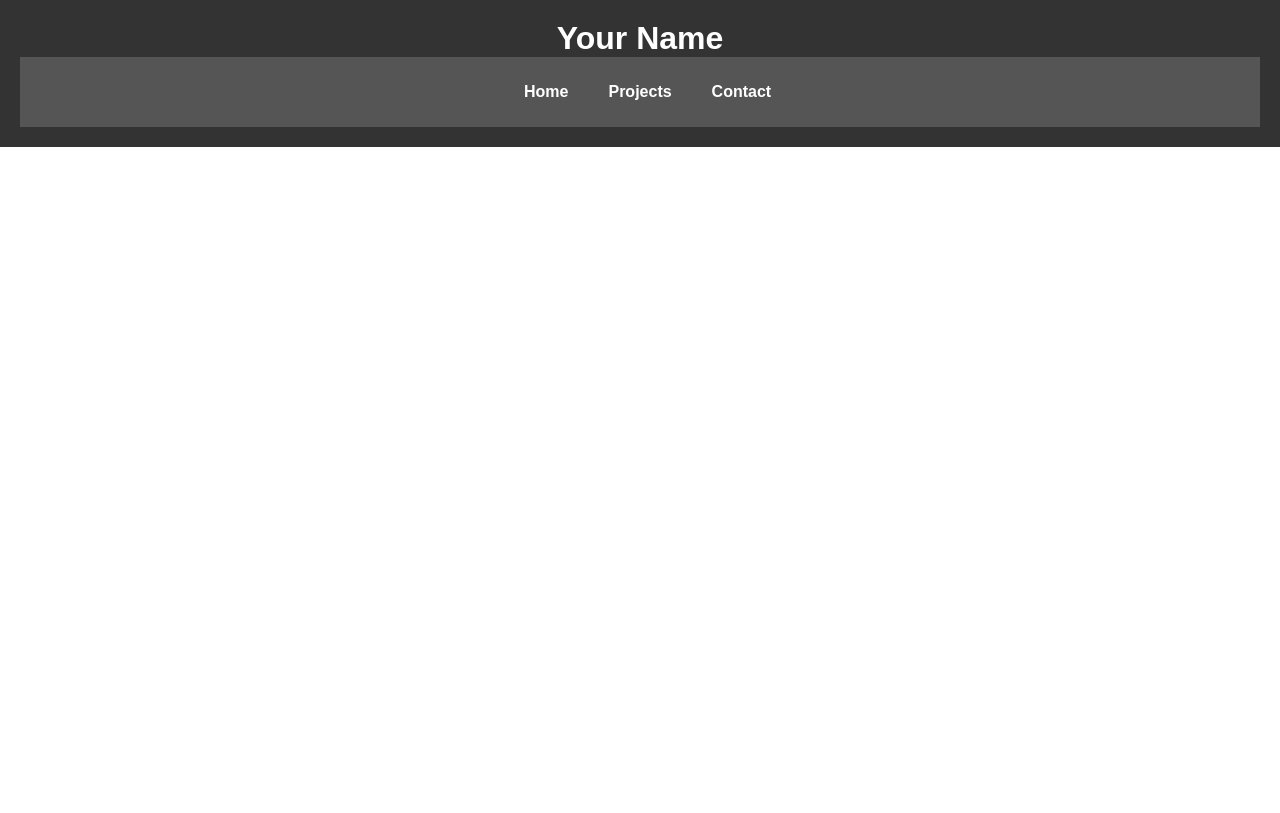
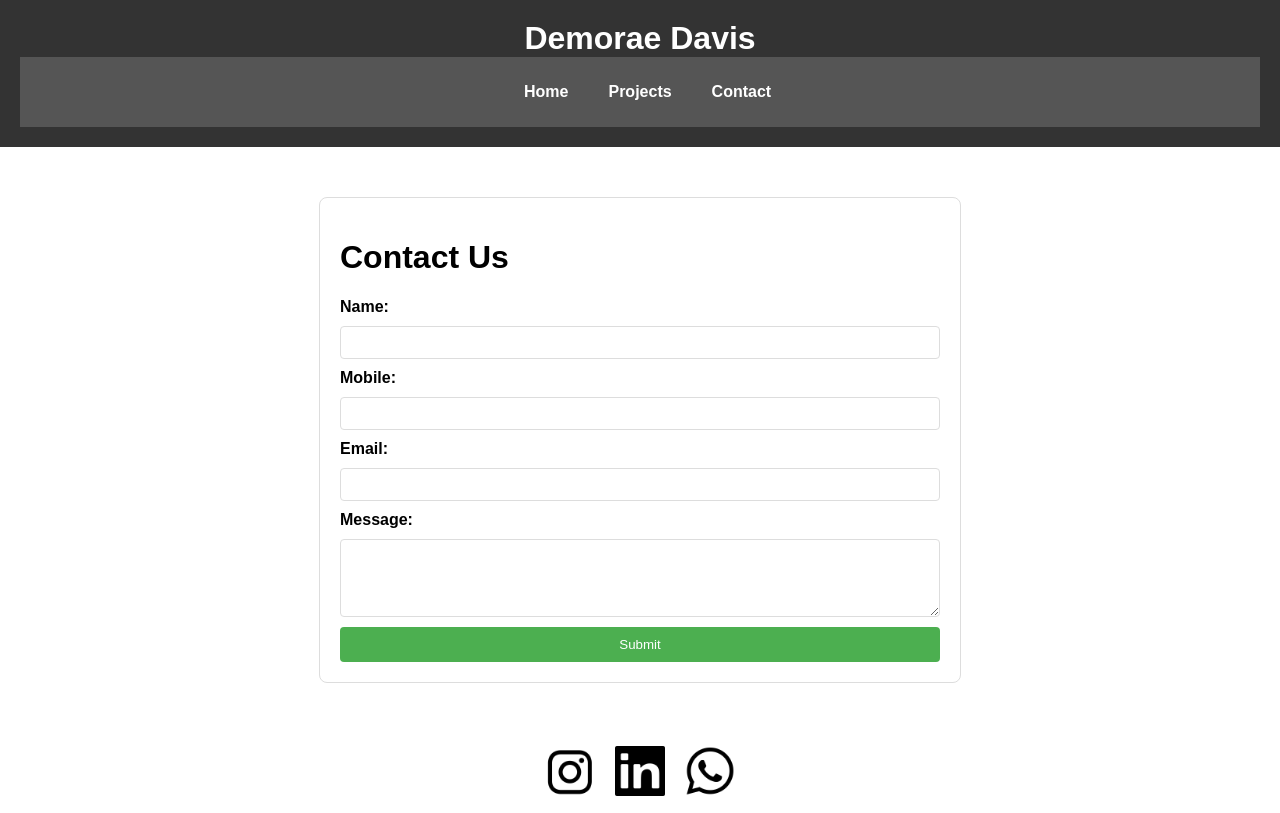
Before and after one commit to Demorae/portfolio-website, a plain HTML site: page contact.html in a window 1280 px wide. Drawn offline with Linux system fonts and the light colour scheme.

Commit message:
added contact page

```diff
--- a/contact.html
+++ b/contact.html
@@ -4,11 +4,11 @@
     <meta charset="UTF-8">
     <meta name="viewport" content="width=device-width, initial-scale=1.0">
     <link rel="stylesheet" href="style.css">
-    <title>Your Name - Portfolio</title>
+    <title>Demorae - Portfolio</title>
 </head>
 <body>
     <header>
-        <h1>Your Name</h1>
+        <h1>Demorae Davis</h1>
         <nav>
             <ul>
                 <li><a href="index.html">Home</a></li>
@@ -18,10 +18,38 @@
         </nav>
     </header>
 
-    <section id="main-content">
-        <!-- Your main content goes here -->
-    </section>
+    <div class="contact-container">
+        <h1>Contact Us</h1>
+        <form id="contactForm">
+            <label for="name">Name:</label>
+            <input type="text" id="name" name="name" required>
 
+            <label for="mobile">Mobile:</label>
+            <input type="tel" id="mobile" name="mobile" required>
+
+            <label for="email">Email:</label>
+            <input type="email" id="email" name="email" required>
+
+            <label for="message">Message:</label>
+            <textarea id="message" name="message" rows="4" required></textarea>
+
+            <button type="button" onclick="submitForm()">Submit</button>
+        </form>
+    </div>
+
+    <div class="icon-container">
+
+        <!-- Icon images go here -->
+        <a href="https://www.instagram.com/dem.drawz/" target="_blank" class="icon-link">
+        <img src="media/images/1597747.png" alt="Icon 1">
+    </a>
+    <a href="https://www.linkedin.com/in/demoraedavis/" target="_blank" class="icon-link">
+        <img src="media/images/38669.png" alt="Icon 2">
+        </a>
+    <a href="https://wa.me/+447805053151" target="blank" class="icon-link">
+        <img src="media/images/1384023.png" alt="Icon 3">
+    </a>
+        </div>
     <script src="script.js"></script>
 </body>
 </html>
--- a/script.js
+++ b/script.js
@@ -0,0 +1,14 @@
+function submitForm() {
+    // Basic form validation
+    var name = document.getElementById("name").value;
+    var mobile = document.getElementById("mobile").value;
+    var email = document.getElementById("email").value;
+    var message = document.getElementById("message").value;
+
+    if (name === "" || mobile === "" || email === "" || message === "") {
+        alert("Please fill in all fields.");
+    } else {
+        // You can perform additional actions here, such as sending the form data to a server.
+        alert("Form submitted successfully!");
+    }
+}
--- a/style.css
+++ b/style.css
@@ -55,9 +55,13 @@ nav a:hover {
     justify-content: space-between;
 }
 
+.intro {
+margin-right: 14%;
+padding-bottom: 60px;
+}
 h2.about {
     color: #e42828;
-
+    margin-top: 20%;
 }
 
 h2.projects {
@@ -66,10 +70,7 @@ h2.projects {
     justify-content: center;
 }
 
-video {
-    width: 50;
-    height: 50%;
-}
+
 /* Project card styling */
 .project-card {
     border: 1px solid #ddd;
@@ -85,13 +86,17 @@ video {
 }
 
 .project-card img {
-    width: 100%;
+    width: 80%;
     height: auto;
     border-bottom: 1px solid #ddd;
 }
 
 .project-card h3 {
     margin: 15px 0;
+}
+
+.cards {
+    display: flex;
 }
 
 /* Footer styling */
@@ -128,3 +133,54 @@ div.intro {
     height: 40px; /* Set the height of each icon */
     margin: 0 10px; /* Add margin between icons */
 }
+
+.contact-container {
+    max-width: 600px;
+    margin: 50px auto;
+    padding: 20px;
+    border: 1px solid #ddd;
+    border-radius: 8px;
+}
+
+form {
+    display: grid;
+    gap: 10px;
+}
+
+label {
+    font-weight: bold;
+}
+
+input,
+textarea {
+    width: 100%;
+    padding: 8px;
+    box-sizing: border-box;
+    border: 1px solid #ddd;
+    border-radius: 4px;
+}
+
+button {
+    padding: 10px;
+    background-color: #4caf50;
+    color: #fff;
+    border: none;
+    border-radius: 4px;
+    cursor: pointer;
+}
+
+button:hover {
+    background-color: #45a049;
+}
+
+.icon-link img {
+    width: 50px; /* Adjust the size of your icon */
+    height: 50px; /* Adjust the size of your icon */
+    cursor: pointer;
+    transition: transform 0.3s ease-in-out; /* Optional: Add a smooth transition effect */
+
+}
+
+.icon-link:hover img {
+    transform: scale(1.2); /* Optional: Add a scale effect on hover */
+}
```
Also changed, not shown: index.html (+4 -3 lines), media/images/1384023.png (added), media/images/1597747.png (added), media/images/38669.png (added).
